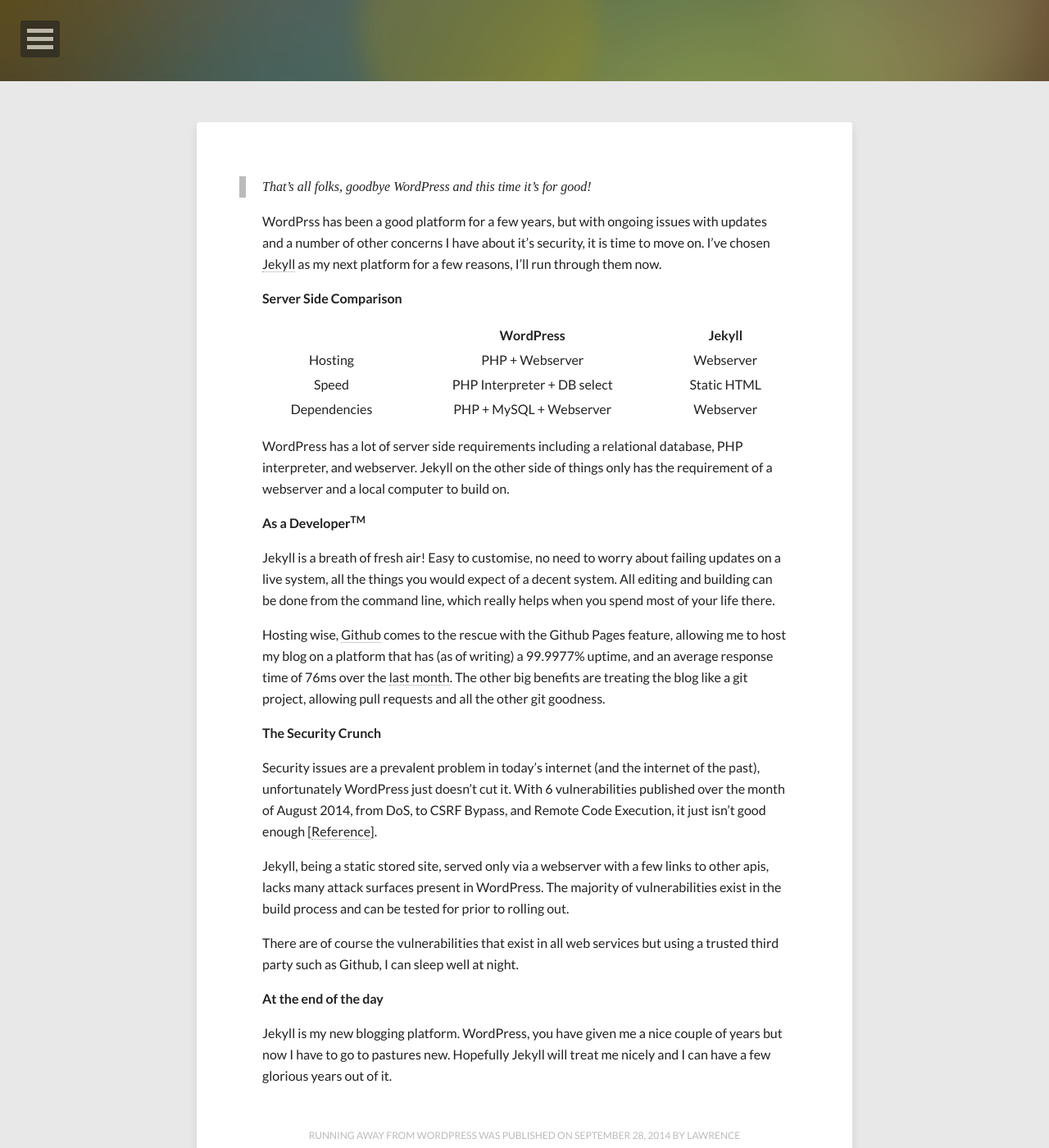
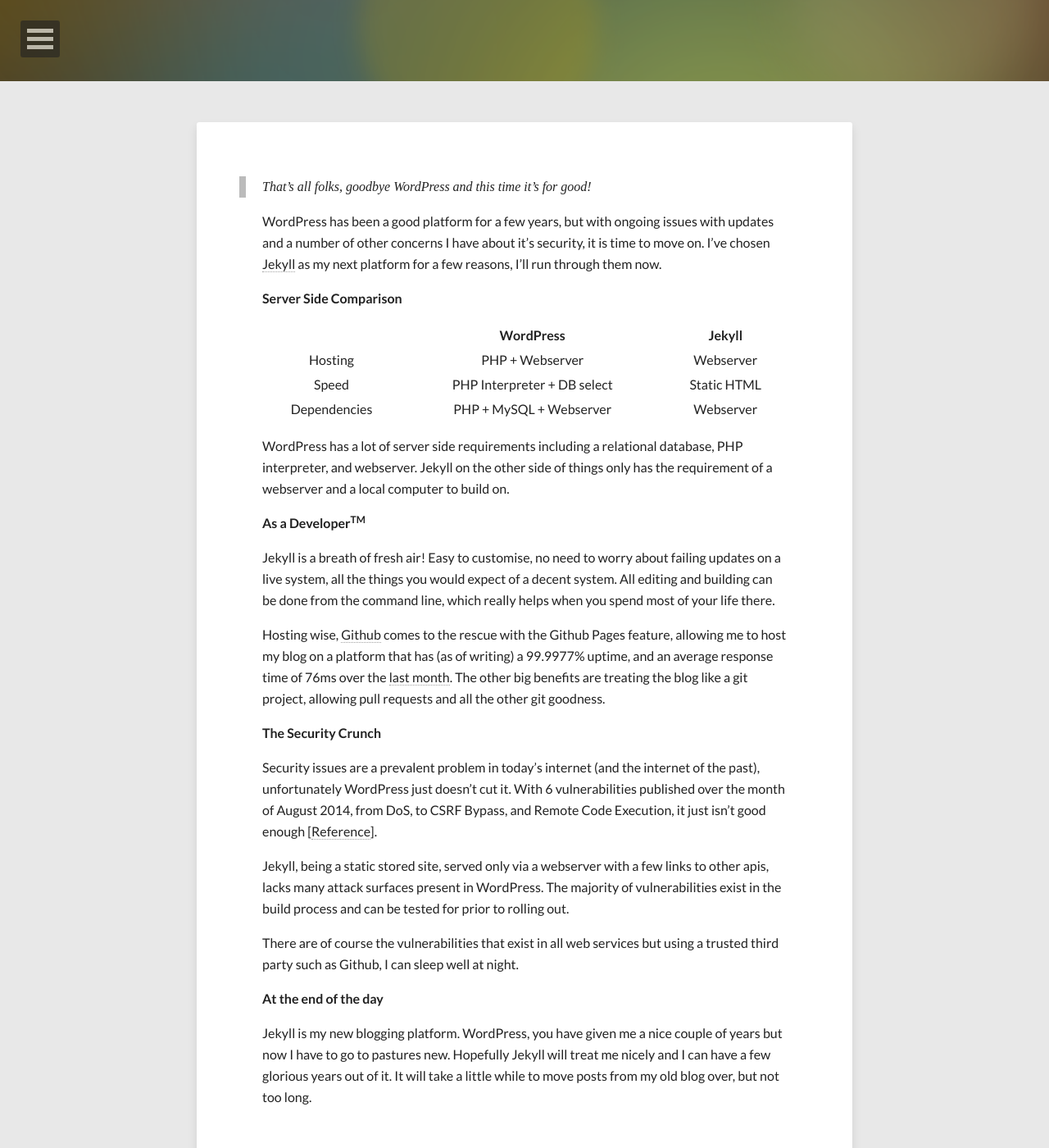
Before and after one commit to onmylemon/onmylemon.github.io, a Jekyll site: the page built from _posts/2014-09-28-running-away-from-wordpress.md, in a window 1280 px wide and 1400 px high, scrolled down 301 px. Shown: the whole window at 82% size. Built offline with Jekyll 4.4.1, drawn with Linux system fonts in a browser that asks for light colours; nearby versions of some CDN libraries; comment, search, counter and statistics services are not loaded; some of the changed text lies outside the part shown.

```diff
--- a/_posts/2014-09-28-running-away-from-wordpress.md
+++ b/_posts/2014-09-28-running-away-from-wordpress.md
@@ -2,7 +2,7 @@
 layout: post
 title: Running away from WordPress
 description: "The move away from WordPress to a much better(?) system."
-tags: []
+tags: [wordpress, blogs, comparison]
 image:
   feature: featured/2014-09-28-The-move-to-another-platform.png
 comments: true
@@ -11,7 +11,9 @@ share: true
 
 > _That's all folks, goodbye [WordPress](https://wordpress.org/) and this time it's for good!_
 
-WordPrss has been a good platform for a few years, but with ongoing issues with updates and a number of other concerns I have about it's security, it is time to move on. I've chosen [Jekyll](http://jekyllrb.com/) as my next platform for a few reasons, I'll run through them now.
+WordPress has been a good platform for a few years, but with ongoing issues with updates and a number of other concerns I have about it's security, it is time to move on. I've chosen [Jekyll](http://jekyllrb.com/) as my next platform for a few reasons, I'll run through them now.
+
+<!-- more -->
 
 __Server Side Comparison__
 
@@ -23,7 +25,6 @@ __Server Side Comparison__
 {: width="100%" }
 
 WordPress has a lot of server side requirements including a relational database, PHP interpreter, and webserver. Jekyll on the other side of things only has the requirement of a webserver and a local computer to build on.
-<!-- more -->
 
 __As a Developer<sup>TM</sup>__
 
@@ -41,4 +42,4 @@ There are of course the vulnerabilities that exist in all web services but using
 
 __At the end of the day__
 
-Jekyll is my new blogging platform. WordPress, you have given me a nice couple of years but now I have to go to pastures new. Hopefully Jekyll will treat me nicely and I can have a few glorious years out of it.
+Jekyll is my new blogging platform. WordPress, you have given me a nice couple of years but now I have to go to pastures new. Hopefully Jekyll will treat me nicely and I can have a few glorious years out of it. It will take a little while to move posts from my old blog over, but not too long.
```
Also changed, not shown: README.md.
